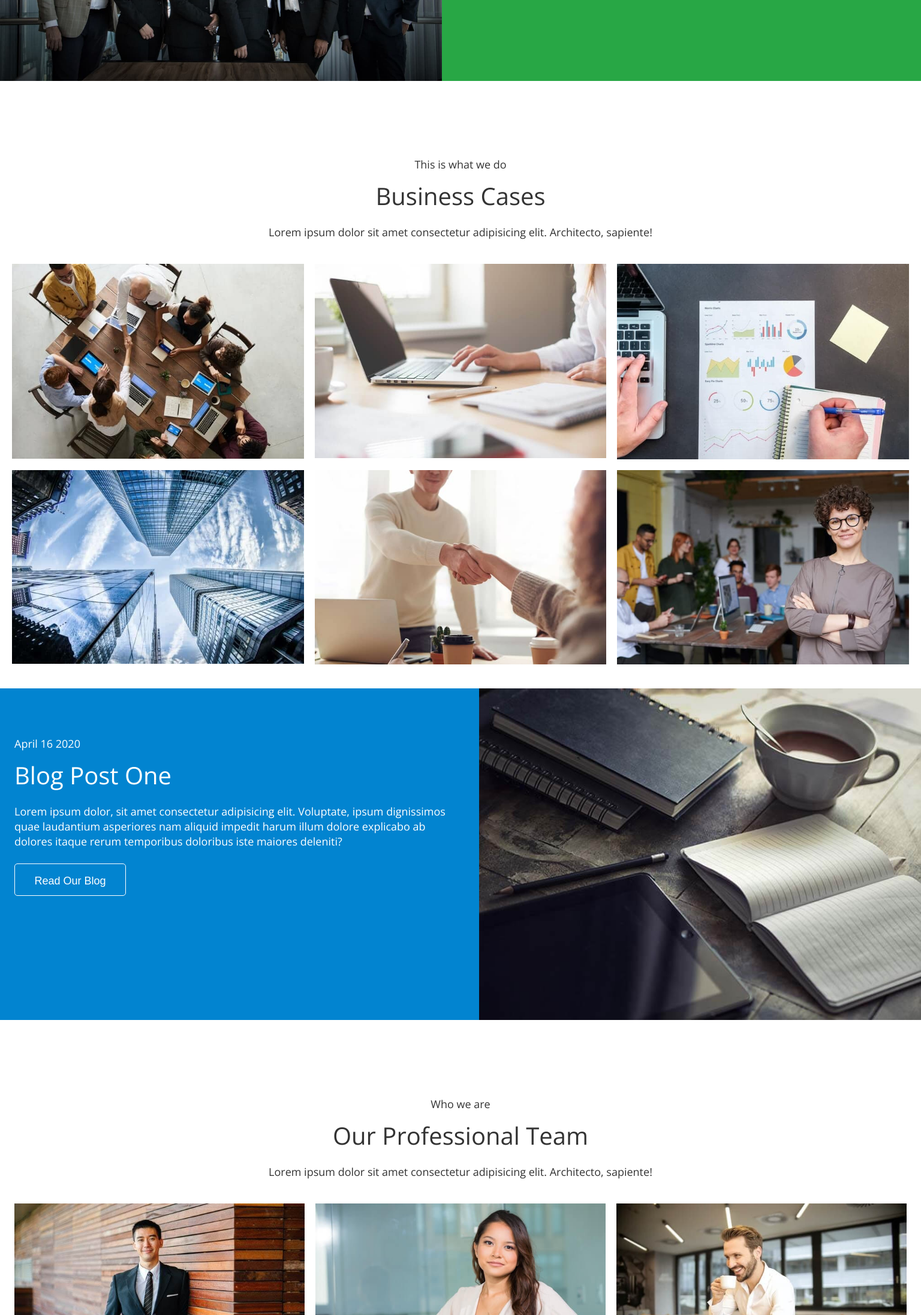
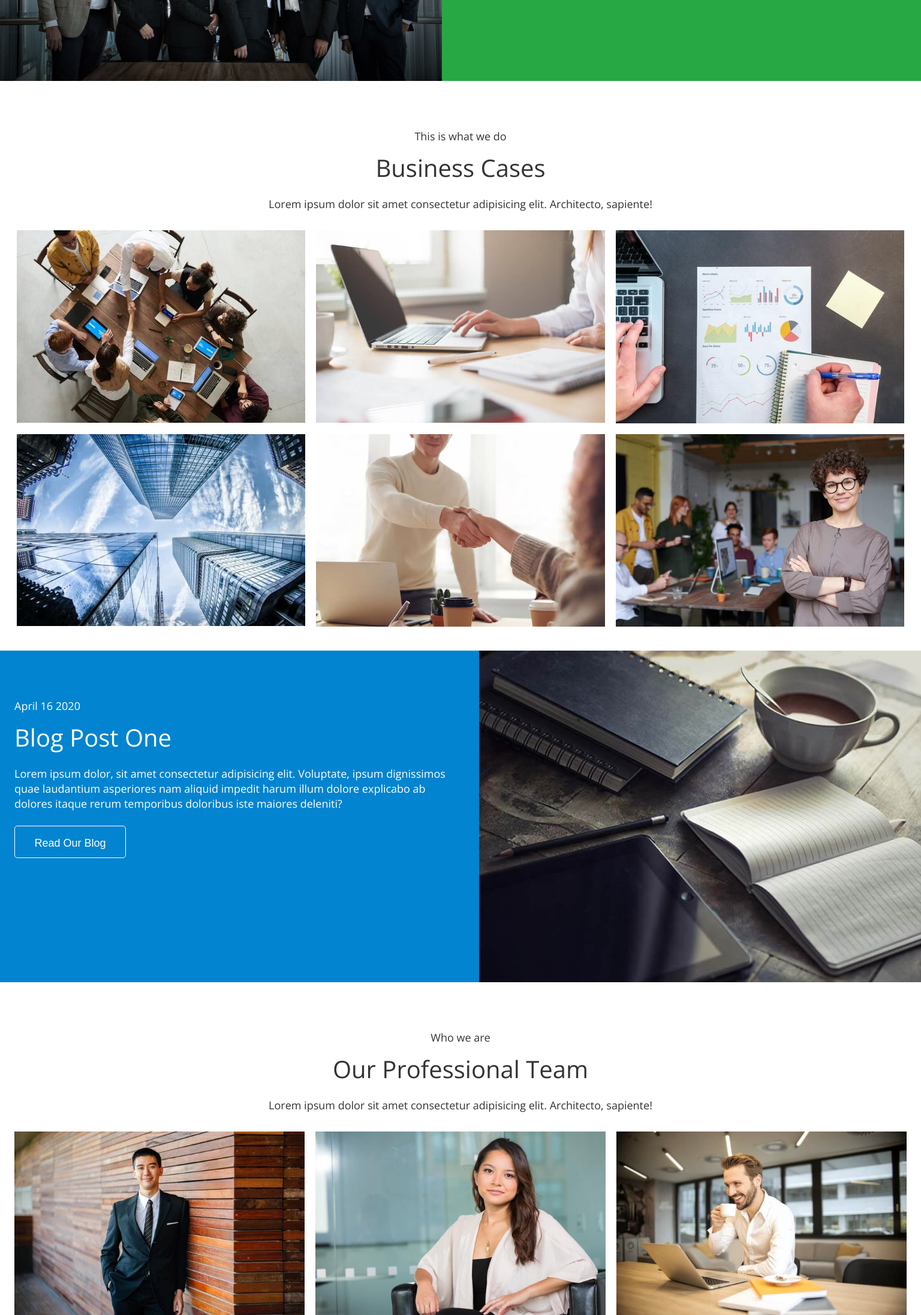
Before and after one commit to Lena-Stukalo/test-softryzen, a React (Create React App) app: page / in a window 1536 px wide. Shown: the part 1120-3313 px from the top of the page at 60% size. Built offline with nearby package versions, Linux system fonts and the light colour scheme.

Commit message:
style check

```diff
--- a/src/components/cases/Cases.module.css
+++ b/src/components/cases/Cases.module.css
@@ -3,3 +3,15 @@
     background-color: #FFFFFF;
 
 }
+@media screen and (min-width: 768px) {
+    .container{
+        padding: 48px 32px 40px 32px;
+
+    }
+}
+@media screen and (min-width: 1360px) {
+    .container{
+        padding: 80px 28px 40px 28px;
+
+    }
+}
--- a/src/components/cases/content/Content.module.css
+++ b/src/components/cases/content/Content.module.css
@@ -4,7 +4,7 @@
     display: flex;
       flex-direction: column;
       align-items: center;
-      padding-bottom: 31px;
+      margin-bottom: 31px;
 }
 .preTitle{
     font-size: 16px;
@@ -39,8 +39,5 @@ max-width: 207px;
  line-height: 25px;
  max-width: 100%;
     }
-    .container{
-     padding: 48px 32px 40px 32px;
-    }
 
  }
--- a/src/components/contacts/content/Content.module.css
+++ b/src/components/contacts/content/Content.module.css
@@ -26,3 +26,12 @@ font-weight: 400;
     }
 
  }
+ @media screen and (min-width: 1360px){
+
+
+    .container{
+     padding: 56px 24px ;
+     width: 58%;
+    }
+
+ }
--- a/src/components/team/content/Content.module.css
+++ b/src/components/team/content/Content.module.css
@@ -4,7 +4,7 @@
     display: flex;
       flex-direction: column;
       align-items: center;
-      padding-bottom: 31px;
+      margin-bottom: 31px;
 }
 .preTitle{
     font-size: 16px;
@@ -40,8 +40,5 @@ max-width: 280px;
  line-height: 25px;
  max-width: 100%;
     }
-    .container{
-     padding: 48px 32px 40px 32px;
-    }
 
  }
```
